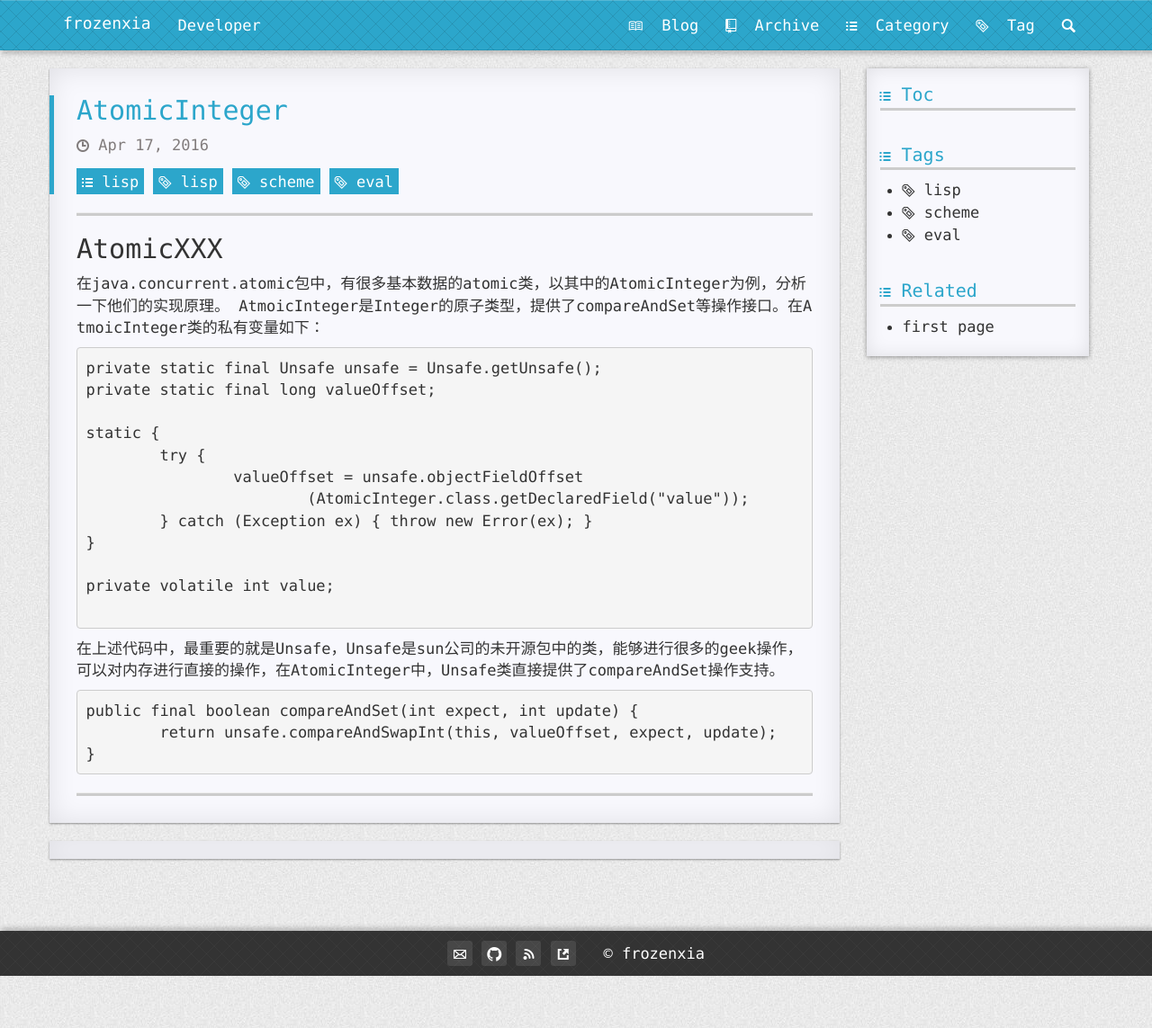
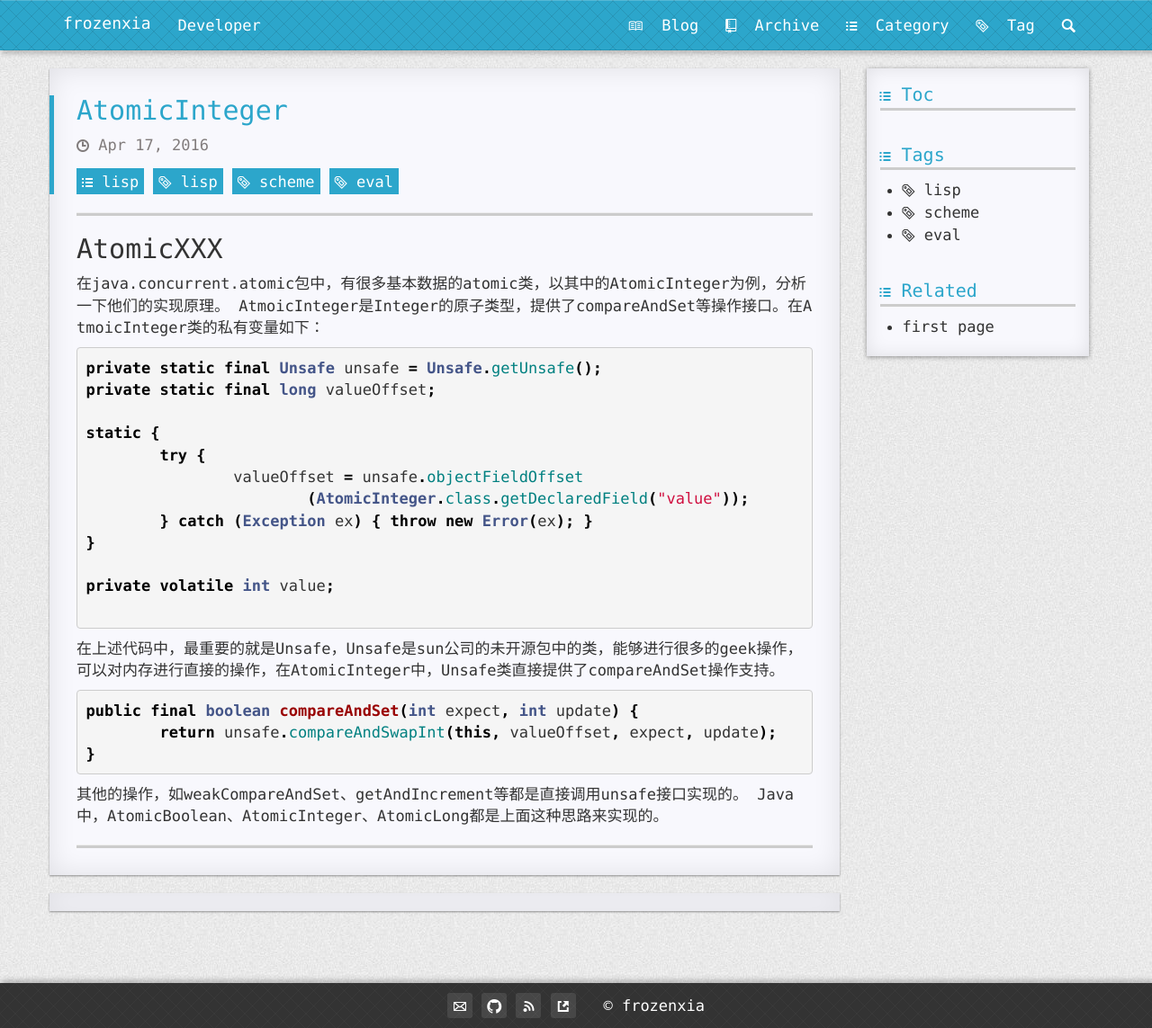
Before and after one commit to tinymindxx/frozenxia.github.io, a Jekyll site: the page built from _posts/2016-04-17-atomic.md, in a window 1280 px wide. Shown: the whole page at 90% size. Built offline with Jekyll 4.4.1, drawn with Linux system fonts in a browser that asks for light colours; nearby versions of some CDN libraries; comment, search, counter and statistics services are not loaded.

Commit message:
AtomicInteger

````diff
--- a/_posts/2016-04-17-atomic.md
+++ b/_posts/2016-04-17-atomic.md
@@ -8,7 +8,7 @@ categories: lisp
 在java.concurrent.atomic包中，有很多基本数据的atomic类，以其中的AtomicInteger为例，分析一下他们的实现原理。
 AtmoicInteger是Integer的原子类型，提供了compareAndSet等操作接口。在AtmoicInteger类的私有变量如下：
 
-```Java
+```java
 private static final Unsafe unsafe = Unsafe.getUnsafe();
 private static final long valueOffset;
 
@@ -24,8 +24,10 @@ private volatile int value;
 ```
 在上述代码中，最重要的就是Unsafe，Unsafe是sun公司的未开源包中的类，能够进行很多的geek操作，可以对内存进行直接的操作，在AtomicInteger中，Unsafe类直接提供了compareAndSet操作支持。
 
-```
+```java
 public final boolean compareAndSet(int expect, int update) {
 	return unsafe.compareAndSwapInt(this, valueOffset, expect, update);
 }
 ```
+其他的操作，如weakCompareAndSet、getAndIncrement等都是直接调用unsafe接口实现的。
+Java中，AtomicBoolean、AtomicInteger、AtomicLong都是上面这种思路来实现的。
````
